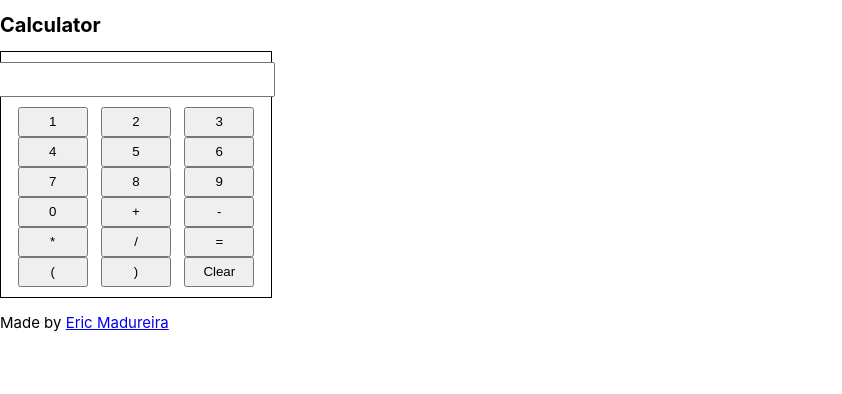
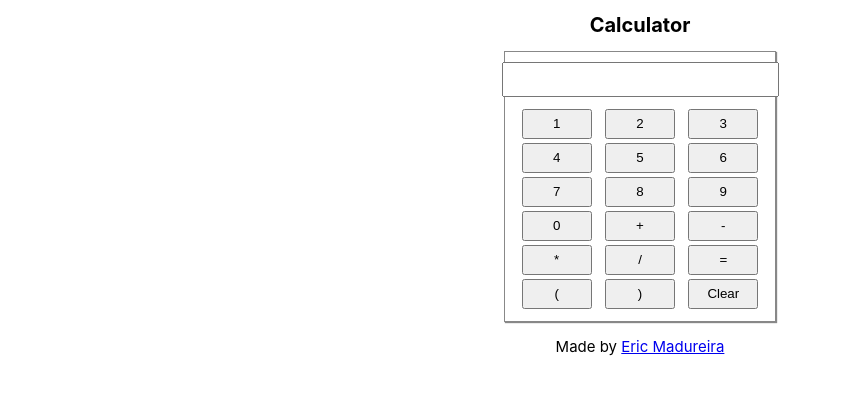
Before and after one commit to ericmadureira/react-calculator, a React (Create React App) app: page / in a window 1280 px wide. Shown: the top 394 px of the page, without its empty margins (0-842 px from the left). Built offline with nearby package versions, Linux system fonts and the light colour scheme.

Commit message:
feat: style improvements
Adds style improvements in some components.

```diff
--- a/src/App.css
+++ b/src/App.css
@@ -1,4 +1,6 @@
 .App {
+  align-items: center;
   display: flex;
   flex-direction: column;
+  font-size: 10px;
 }
--- a/src/components/Calculator.js
+++ b/src/components/Calculator.js
@@ -6,7 +6,8 @@ import Display from './Display';
 
 const Calculator = styled.div`
   align-items: center;
-  border: 1px black solid;
+  border: 1px #888888 solid;
+  box-shadow: 1px 1px 1px #888888;
   display: flex;
   flex-direction: column;
   padding: 10px;
--- a/src/components/Key.js
+++ b/src/components/Key.js
@@ -3,6 +3,7 @@ import styled from 'styled-components';
 
 const Key = styled.button`
   height: 30px;
+  margin: 2px 0;
   padding: 0 4px;
   width: 70px;
 `;
```
